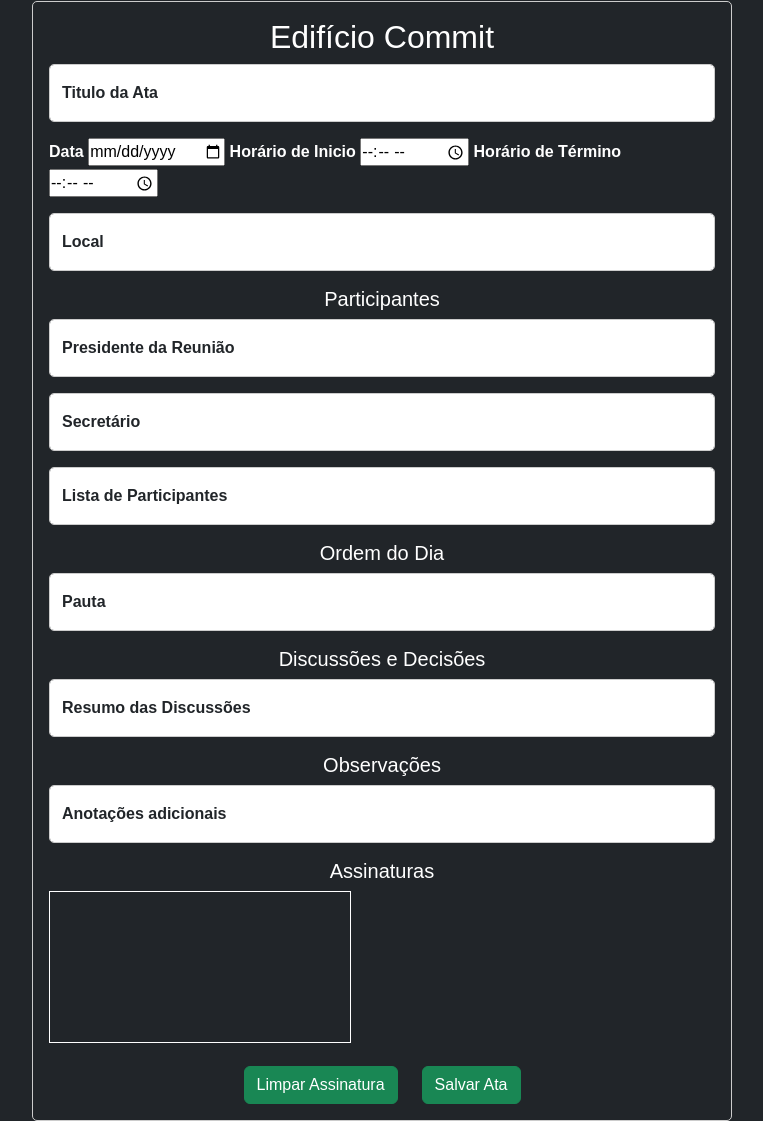
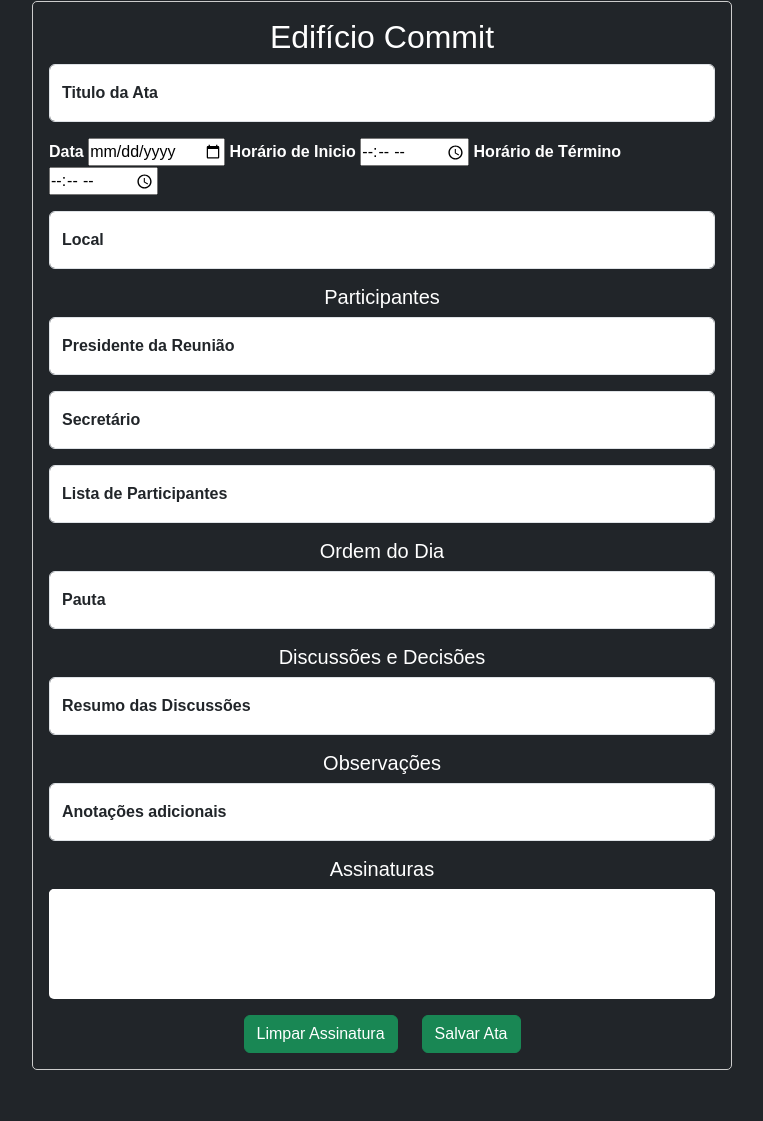
Before and after one commit to flavio16silva/estudoEmJS, a website with bundled scripts: page projeto/projeto.html in a window 1280 px wide. Shown: the part 31-1152 px from the top of the page, without its empty margins (258-1021 px from the left). After the commit the page ends 1101 px from the top, so only its background shows below. Built offline with nearby package versions, Linux system fonts and the light colour scheme.

Commit message:
retirada de comentários e class não usadas

```diff
--- a/projeto/css/projeto.css
+++ b/projeto/css/projeto.css
@@ -262,6 +262,7 @@ html, body {
     font-family: Arial, Helvetica, sans-serif;
 }
 
+/* main */
 .form-container {
     max-width: 700px;
     padding: 1rem;
@@ -288,39 +289,31 @@ main {
 
 label {
     font-weight: bold;
-    margin-bottom: 5px;
+    margin-bottom: 3px;
 }
 
-/* Ajuste para os inputs do form-floating */
-.form-floating input {
-    /* padding: 1rem 0.75rem;   */
-    border: 1px solid #ccc;
+.signature-container {
+    display: flex;
+    flex-direction: column;
+    justify-content: center;
+    align-items: center;
+    background-color: #fff;
+    margin-top: 20px;
     border-radius: 5px;
+}
+
+.signature-container label {
+    margin-bottom: 20px;
     font-size: 1rem;
 }
 
-/* Div para alinhar telefone e select */
-.espaco {
-    display: flex;
-    justify-content:space-between;
-    align-items: center;
-    gap: 10px;
-}
-
-/*input = telefone */
-#fone {
-    gap: 5px;
-}
-
-/* botao */
-button {
-    padding: 10px;
-    border: none;
+#signature-pad {
+    width: 100%;
+    /* max-width: 500px;  */
+    height: 100px;
+    border: 1px solid #000;
     border-radius: 5px;
-    background-color: #333;
-    color: #fff;
-    font-size: 1.1rem;
-    cursor: pointer;
+    margin-bottom: 10px;
 }
 
 /* media */
```
